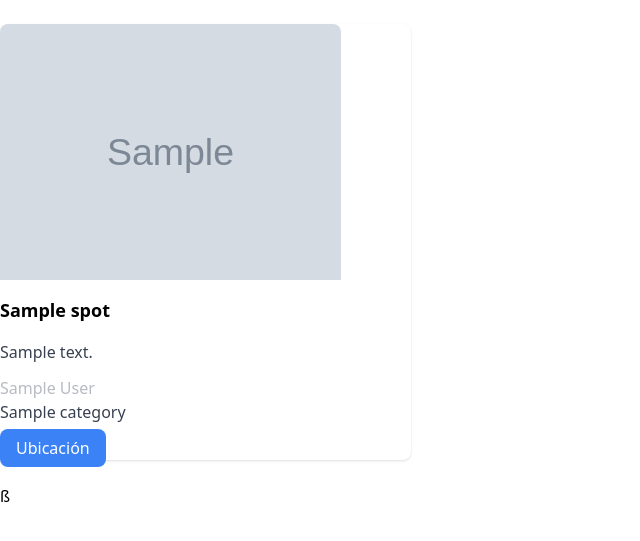
After one commit to ingridjudith/MTY365, a Flask app: page /documents in a window 1280 px wide. The commit adds this page. Shown: the top 541 px of the page, without its empty margins (0-640 px from the left). Run offline with Flask 2, Linux system fonts and the light colour scheme; grey boxes marked "Sample" are stand-in pictures; a database or web service that is not in the repository returns one stand-in record (values such as "Sample title").

Commit message:
Documents/Cards display

```diff
--- a/app.py
+++ b/app.py
@@ -25,27 +25,30 @@ def cards():
 def form():
 	return render_template('form.html')
 
+@app.route('/documents')
+def get_documents():
+    documents = list(collection.find())
+    return render_template('documents.html', documents=documents)
+
+
 
 @app.route('/add_spot', methods=['POST'])
 def add_spot():
-    spotInfo = request.get_json()  # Assumes the request contains a JSON payload with the new document data
-    new_spot = {
-        'title': spotInfo['title'],
-        'author': spotInfo['author'],
-        'location': spotInfo['location'],
-        'category': spotInfo['category'],
-        'image': spotInfo['image'],
-        'description': spotInfo['description'],
-    }
-    result = collection.insert_one(new_spot)
-    return f"Inserted document with ID {result.inserted_id}"
+    try:
+        spotInfo = request.get_json()  # Assumes the request contains a JSON payload with the new document data
+        new_spot = {
+            'title': spotInfo['title'],
+            'author': spotInfo['author'],
+            'location': spotInfo['location'],
+            'category': spotInfo['category'],
+            'image': spotInfo['image'],
+            'description': spotInfo['description'],
+        }
+        result = collection.insert_one(new_spot)
+        return f"Inserted document with ID {result.inserted_id}"
+    except:
+        return jsonify({'msg': 'Failed to add document'}), 500
 
-class JSONEncoder(json.JSONEncoder):
-    def default(self, o):
-        if isinstance(o, ObjectId):
-            return str(o)
-        print("Failed to serialize object:", o)
-        return json.JSONEncoder.default(self, o)
 
 class JSONEncoder(json.JSONEncoder):
     def default(self, o):
--- a/static/css/main.css
+++ b/static/css/main.css
@@ -564,12 +564,16 @@ video {
   margin-bottom: 3rem;
 }
 
+.mb-3 {
+  margin-bottom: 0.75rem;
+}
+
+.mb-4 {
+  margin-bottom: 1rem;
+}
+
 .mb-6 {
   margin-bottom: 1.5rem;
-}
-
-.block {
-  display: block;
 }
 
 .flex {
@@ -580,8 +584,16 @@ video {
   display: inline-flex;
 }
 
+.grid {
+  display: grid;
+}
+
 .h-12 {
   height: 3rem;
+}
+
+.h-64 {
+  height: 16rem;
 }
 
 .h-full {
@@ -596,12 +608,21 @@ video {
   width: 100%;
 }
 
+.w-max {
+  width: -moz-max-content;
+  width: max-content;
+}
+
 .flex-shrink-0 {
   flex-shrink: 0;
 }
 
 .flex-grow {
   flex-grow: 1;
+}
+
+.grid-cols-3 {
+  grid-template-columns: repeat(3, minmax(0, 1fr));
 }
 
 .flex-col {
@@ -616,12 +637,35 @@ video {
   align-items: center;
 }
 
+.gap-6 {
+  gap: 1.5rem;
+}
+
 .rounded {
   border-radius: 0.25rem;
 }
 
 .rounded-full {
   border-radius: 9999px;
+}
+
+.rounded-lg {
+  border-radius: 0.5rem;
+}
+
+.rounded-t-lg {
+  border-top-left-radius: 0.5rem;
+  border-top-right-radius: 0.5rem;
+}
+
+.border-gray-200 {
+  --tw-border-opacity: 1;
+  border-color: rgb(229 231 235 / var(--tw-border-opacity));
+}
+
+.bg-blue-500 {
+  --tw-bg-opacity: 1;
+  background-color: rgb(59 130 246 / var(--tw-bg-opacity));
 }
 
 .bg-gray-100 {
@@ -652,14 +696,29 @@ video {
   padding: 2rem;
 }
 
+.px-4 {
+  padding-left: 1rem;
+  padding-right: 1rem;
+}
+
 .px-5 {
   padding-left: 1.25rem;
   padding-right: 1.25rem;
 }
 
+.py-2 {
+  padding-top: 0.5rem;
+  padding-bottom: 0.5rem;
+}
+
 .py-24 {
   padding-top: 6rem;
   padding-bottom: 6rem;
+}
+
+.py-6 {
+  padding-top: 1.5rem;
+  padding-bottom: 1.5rem;
 }
 
 .pl-4 {
@@ -675,13 +734,26 @@ video {
   line-height: 2.25rem;
 }
 
+.text-lg {
+  font-size: 1.125rem;
+  line-height: 1.75rem;
+}
+
 .text-sm {
   font-size: 0.875rem;
   line-height: 1.25rem;
 }
 
+.font-bold {
+  font-weight: 700;
+}
+
 .font-medium {
   font-weight: 500;
+}
+
+.font-normal {
+  font-weight: 400;
 }
 
 .leading-relaxed {
@@ -698,9 +770,41 @@ video {
   color: rgb(75 85 99 / var(--tw-text-opacity));
 }
 
+.text-gray-600\/40 {
+  color: rgb(75 85 99 / 0.4);
+}
+
+.text-gray-700 {
+  --tw-text-opacity: 1;
+  color: rgb(55 65 81 / var(--tw-text-opacity));
+}
+
 .text-gray-900 {
   --tw-text-opacity: 1;
   color: rgb(17 24 39 / var(--tw-text-opacity));
+}
+
+.text-white {
+  --tw-text-opacity: 1;
+  color: rgb(255 255 255 / var(--tw-text-opacity));
+}
+
+.shadow {
+  --tw-shadow: 0 1px 3px 0 rgb(0 0 0 / 0.1), 0 1px 2px -1px rgb(0 0 0 / 0.1);
+  --tw-shadow-colored: 0 1px 3px 0 var(--tw-shadow-color), 0 1px 2px -1px var(--tw-shadow-color);
+  box-shadow: var(--tw-ring-offset-shadow, 0 0 #0000), var(--tw-ring-shadow, 0 0 #0000), var(--tw-shadow);
+}
+
+.hover\:bg-blue-600:hover {
+  --tw-bg-opacity: 1;
+  background-color: rgb(37 99 235 / var(--tw-bg-opacity));
+}
+
+@media (prefers-color-scheme: dark) {
+  .dark\:text-gray-400 {
+    --tw-text-opacity: 1;
+    color: rgb(156 163 175 / var(--tw-text-opacity));
+  }
 }
 
 @media (min-width: 768px) {
--- /dev/null
+++ b/templates/documents.html
@@ -0,0 +1,25 @@
+<!DOCTYPE html>
+<html>
+  <head>
+    <meta charset="UTF-8">
+    <meta content="width=device-width, initial-scale=1.0" name="viewport">
+    <title>Stops Collection</title>
+    <link href="{{url_for('static',filename='css/main.css')}}" rel="stylesheet">
+</head>
+  <body>
+    <div class="container mx-auto py-6">
+      <div class="grid grid-cols-3 gap-6">
+        {% for document in documents %}
+        <div class="max-w-80 bg-white border-gray-200 rounded-lg shadow">
+            <img src="{{ document.image }}" alt="" class="w-max h-64 rounded-t-lg mb-4">
+            <h2 class="text-lg font-bold mb-4">{{ document.title }}</h2>
+            <p class="mb-3 font-normal text-gray-700 dark:text-gray-400">{{ document.description }}</p>
+            <p class="text-gray-600/40">{{ document.author }}</p>
+            <p class="mb-3 font-normal text-gray-700 dark:text-gray-400">{{ document.category }}</p>
+            <a href="{{ document.location }}" class="bg-blue-500 text-white px-4 py-2 rounded-lg hover:bg-blue-600">Ubicación</a>
+        </div>
+        {% endfor %}
+      </div>
+    </div>ß
+  </body>
+</html>
```
Also changed, not shown: static/coffeShop.jpeg (added).
